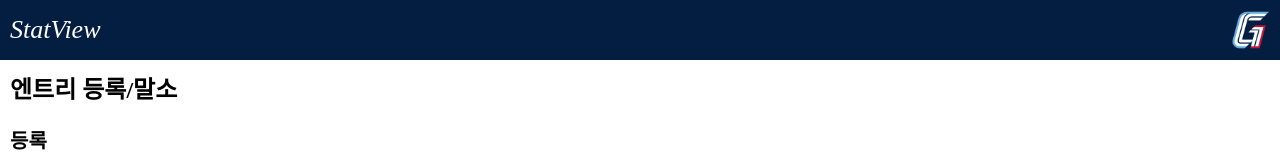
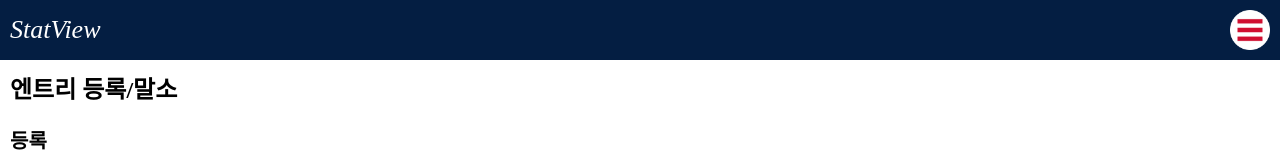
Before and after one commit to hyukz96/Giants_StatView, a plain HTML site: page www/subpage/entrycall/entrycall.html in a window 1280 px wide. Shown: the top 160 px of the page. Drawn offline with nearby package versions, Linux system fonts and the light colour scheme; a web font is replaced by a local one.

Commit message:
"menu button" changed image due to the convenience issue.

```diff
--- a/www/subpage/entrycall/entrycall.html
+++ b/www/subpage/entrycall/entrycall.html
@@ -20,7 +20,7 @@
     <header>
         <div class="default">
             <h1>StatView</h1>
-            <img id="toggle" src="../../common/header/img/logo.png" alt="상단 메뉴바 버튼역할을 하는 롯데 자이언츠 로고입니다.">
+            <img id="toggle" src="../../common/header/img/menu.png" alt="상단 메뉴바 버튼역할을 하는 롯데 자이언츠 로고입니다.">
         </div>
 
         <nav class="mobile_nav">
```
Also changed, not shown: www/subpage/firstteam/firstteam.html (+1 -1 lines), www/subpage/futuresteam/futuresteam.html (+1 -1 lines), www/common/header/img/logo.png (deleted), www/common/header/img/menu.png (added).
